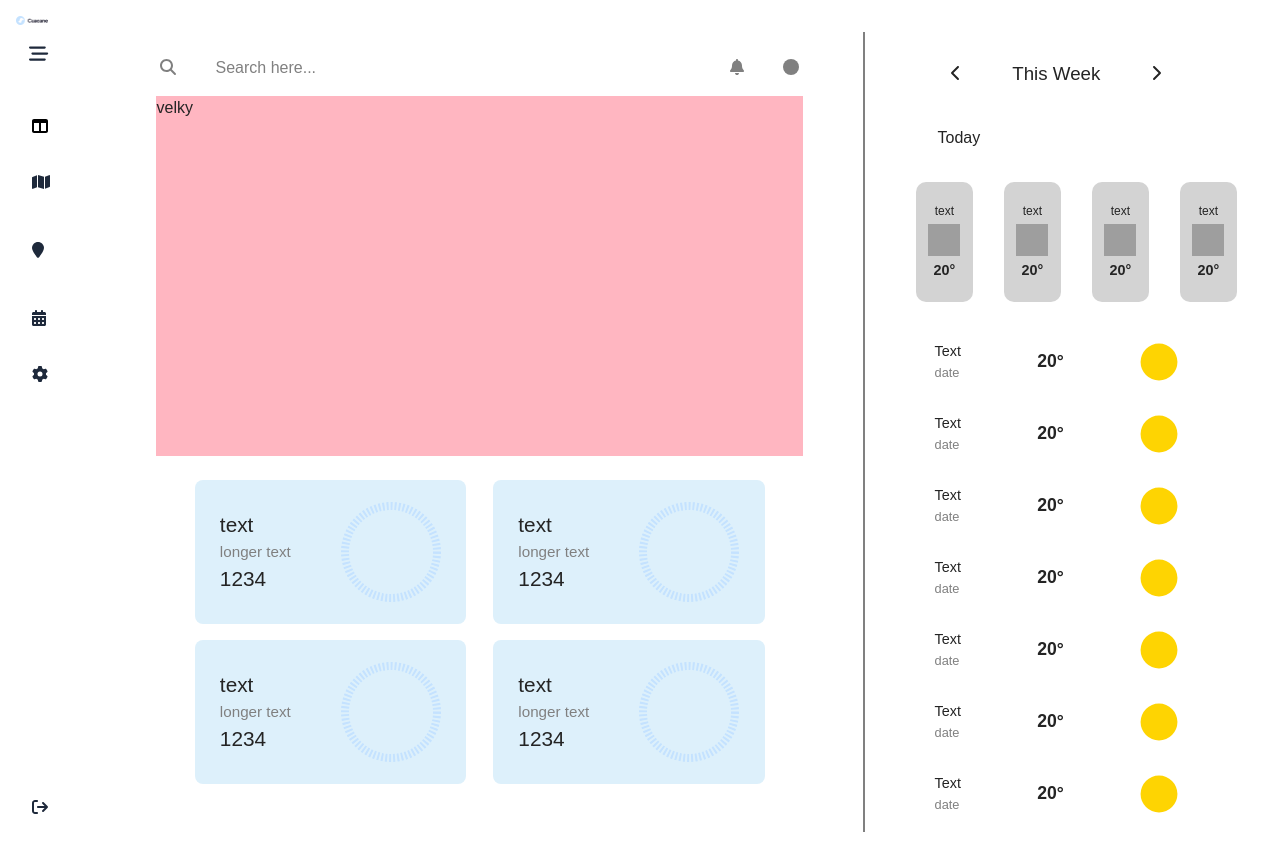
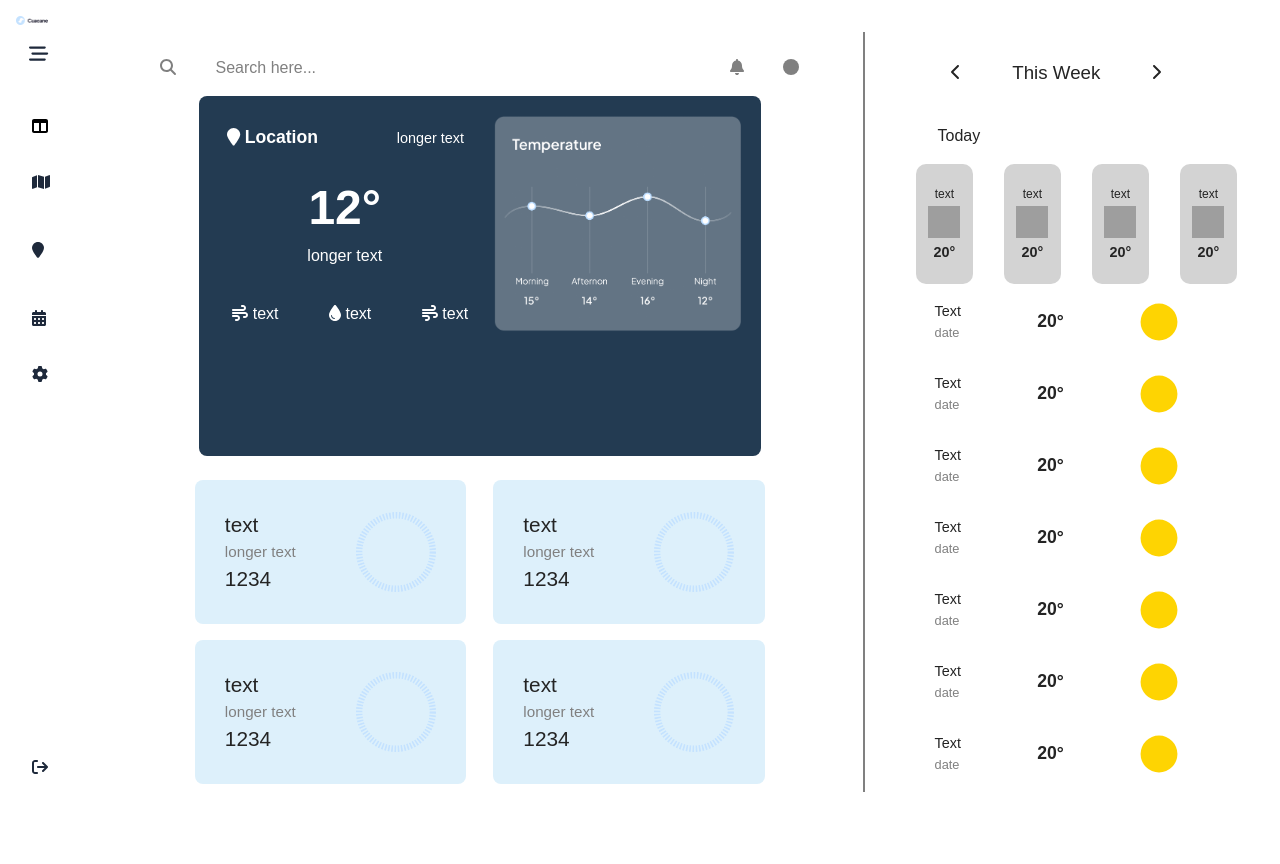
Before and after one commit to May33n/dvop3-web-1, a Vue app: page / in a window 1280 px wide. After the commit the page ends 824 px from the top, so only its background shows below. Built offline with nearby package versions, Linux system fonts and the light colour scheme; grey boxes are pictures that could not be loaded.

Commit message:
velky hotovo

```diff
--- a/src/components/Maly.vue
+++ b/src/components/Maly.vue
@@ -6,7 +6,7 @@
             <p class="p1">1234</p>
         </div>
         <div class="icon">
-            <img src="src/images/Icon.svg" alt="" width="100px" height="100px">
+            <img src="src/images/Icon.svg" alt="" width="80px" height="80px">
         </div>
     </div>
 </template>
--- /dev/null
+++ b/src/components/Velky.vue
@@ -0,0 +1,64 @@
+<template>
+    <div class="cont">
+        <div class="text">
+            <img src="../images/temp0.png" class="picture" alt="" style="display: inline-block; width: 45%; height: auto;">
+            <p class="location"><font-awesome-icon icon="fa-solid fa-location-pin" /> Location</p>
+            <p class="time">longer text</p>
+            <p class="temp">12°</p>
+            <p class="temp2">longer text</p>
+            <p class="stats"><font-awesome-icon icon="fa-solid fa-wind" /> text</p>
+            <p class="stats"><font-awesome-icon icon="fa-solid fa-droplet" /> text</p>
+            <p class="stats"><font-awesome-icon icon="fa-solid fa-wind" /> text</p>
+        </div>
+    </div>
+</template>
+
+<style scoped lang="scss">
+.cont {
+    background-color: rgba(35,59,82,255);
+    height: 45vh;
+    width: 87%;
+    border-radius: 8px;
+    color: white;
+
+
+    .location {
+        display: inline-block;
+        font-size: 1.1rem;
+        font-weight: 700;
+        margin: 5% 2% 0% 5%;
+
+    }
+    .time {
+        display: inline-block;
+        font-size: .9rem;
+        font-weight: 100;
+        margin: 0% 0% 4% 12%;
+    }
+    .temp {
+        text-align: center;
+        font-size: 3rem;
+        font-weight: 700;
+    }
+    .temp2 {
+        text-align: center;
+        font-size: 1rem;
+        font-weight: 500;
+        margin: 0% 0% 2% 0%;
+    }
+    .picture {
+        float: right;
+        margin: 3% 3% 0% 0%;
+    }
+
+    .stats {
+        display: inline-block;
+        margin-right: 20px;
+        margin-left: 20px;
+        font-size: 1rem;
+        font-weight: 500;
+        margin: 4% 3% 2% 6%;
+    }
+
+}
+</style>
--- a/src/main.js
+++ b/src/main.js
@@ -5,9 +5,9 @@ import router from './router'
 
 import { library } from '@fortawesome/fontawesome-svg-core'
 import { FontAwesomeIcon } from '@fortawesome/vue-fontawesome'
-import { faArrowRightFromBracket, faBarsStaggered, faBell, faCalendarDays, faChevronLeft, faChevronRight, faCircle, faGear, faLocationPin, faMagnifyingGlass, faMap, faTableColumns} from '@fortawesome/free-solid-svg-icons'
+import { faArrowRightFromBracket, faBarsStaggered, faBell, faCalendarDays, faChevronLeft, faChevronRight, faCircle, faDroplet, faGear, faLocationPin, faMagnifyingGlass, faMap, faTableColumns, faWind} from '@fortawesome/free-solid-svg-icons'
 
-library.add(faBarsStaggered, faTableColumns, faMap, faLocationPin, faCalendarDays, faGear, faArrowRightFromBracket, faMagnifyingGlass, faBell, faCircle, faChevronLeft, faChevronRight)
+library.add(faBarsStaggered, faTableColumns, faMap, faLocationPin, faCalendarDays, faGear, faArrowRightFromBracket, faMagnifyingGlass, faBell, faCircle, faChevronLeft, faChevronRight, faWind, faDroplet)
 
 
 createApp(App).use(router).component('font-awesome-icon', FontAwesomeIcon).mount('#app')
--- a/src/views/Home.vue
+++ b/src/views/Home.vue
@@ -2,11 +2,12 @@
 import Maly from '../components/Maly.vue';
 import Today from '../components/Today.vue';
 import Tomorrow from '../components/Tomorrow.vue';
+import Velky from '../components/Velky.vue';
 
 
 export default {
     name: 'Home',
-  components: { Today, Tomorrow, Maly }
+  components: { Today, Tomorrow, Maly, Velky }
 
 }
 </script>
@@ -21,7 +22,9 @@ export default {
           <span class="material-icons"><font-awesome-icon icon="fa-solid fa-bell" /></span>
           <span class="material-icons"><font-awesome-icon icon="fa-solid fa-circle" /></span>
         </div>
-        <div class="velky">velky</div>
+        <div class="velky">
+          <Velky/>
+        </div>
         <div class="maly">
           <Maly/>
           <Maly/>
@@ -76,7 +79,7 @@ export default {
     display: flex;
     margin: 0;
     width: 53vw;
-    min-height: 100vh;
+    min-height: 80vh;
     flex-direction: column;
     .lupa {
       display: flex;
@@ -93,7 +96,10 @@ export default {
     .velky{
       height: 45vh;
       margin: 2vh;
-      background-color: lightpink;
+      display: flex;
+      justify-content: center;
+      flex-direction: row;
+      flex-wrap: wrap;
     }
     .maly{
       height: 40vh;
@@ -106,14 +112,14 @@ export default {
   }
   .divider {
     background-color: gray;
-    height: 100vh;
+    height: 95vh;
     width: 0.1vw;
   }
   .flex-container-right {
     display: flex;
     flex-direction: column;
     width: 23vw;
-    min-height: 100vh;
+    min-height: 80vh;
     padding: 0.5vw;
     align-items: center;
     row-gap: 2vh;
@@ -128,14 +134,16 @@ export default {
       display: flex;
       flex-direction: column;
       width: 100%;
-      height: 25%;
+      height: 20%;
       p {
         padding: 0vh 0vh 0vh 2.75vh;
         font-size: 1rem;
         height: 7vh;
+        height: 3rem;
       }
       .today-grid-cont {
         display: grid;
+        padding-top: 1rem;
         grid-template-columns: 11vh 11vh 11vh 11vh;
         justify-content: space-evenly;
       }
@@ -151,7 +159,7 @@ export default {
     margin: 0;
     display: flex;
     width: 20vw;
-    height: 100vh;
+    height: 80vh;
   }
 }
 h3 {
```
Also changed, not shown: src/images/temp0.png (added).
